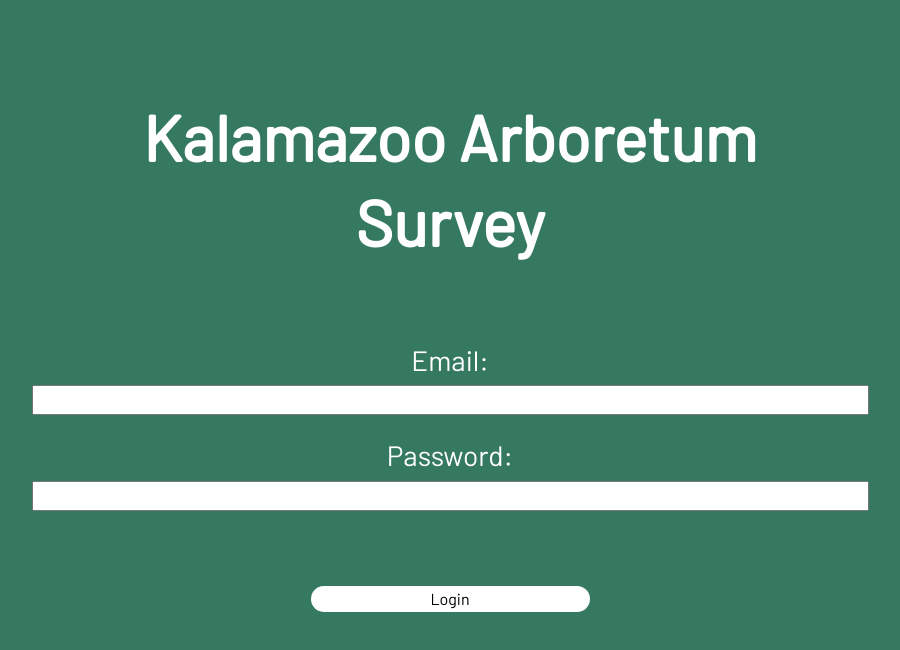
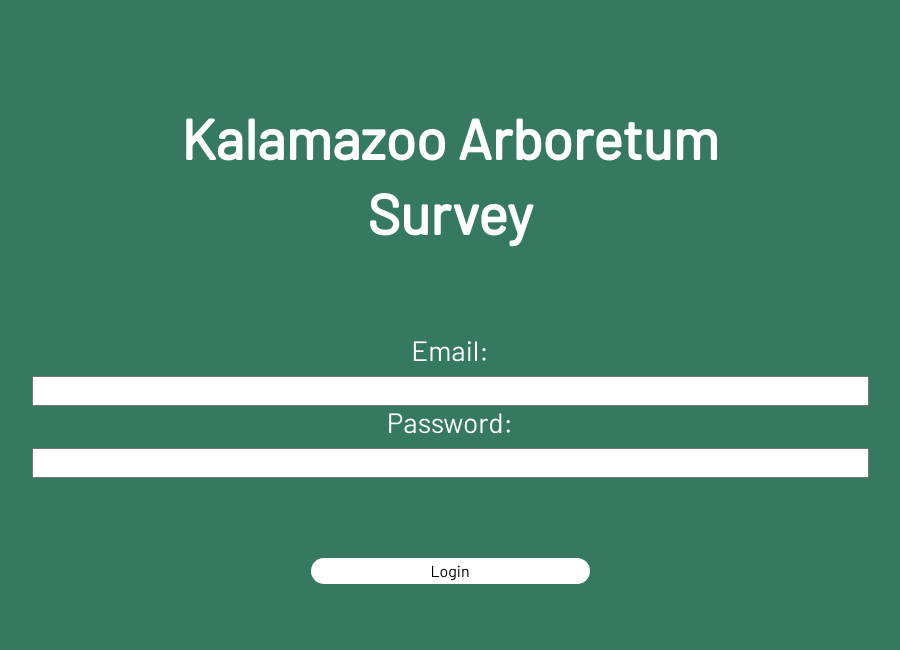
Before and after one commit to kArbCensus/kArbCensus.github.io, a plain HTML site: page login/index.html in a window 1280 px wide. Shown: the whole page, without its empty margins (190-1090 px from the left). Drawn offline with nearby package versions, Linux system fonts and the light colour scheme.

Commit message:
Update the length between login elements

```diff
--- a/login/login-style.css
+++ b/login/login-style.css
@@ -5,7 +5,7 @@ h1
     font : "Barlow";
     font-family: "Barlow";
     font-weight: 900;
-    font-size: 400%;
+    font-size: 350%;
 
 }
 h3
@@ -36,10 +36,10 @@ button
 }
 .bs-linebreak
 {
-    height: 75px;
+    height: 80px;
 }
 body
 {
     background-color: #357960;
-    overflow: hidden;
+
 }
```
Also changed, not shown: login/index.html (+2 -1 lines).
